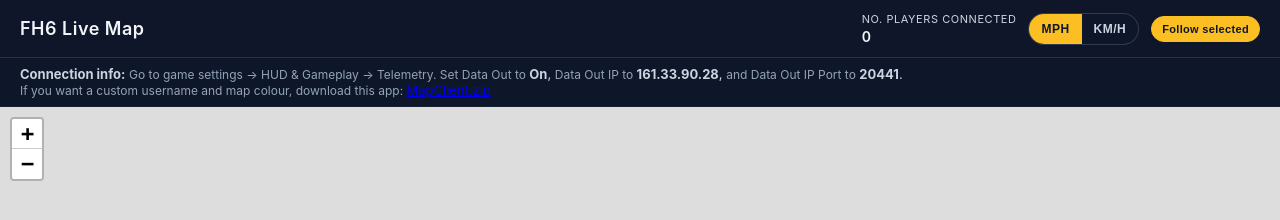
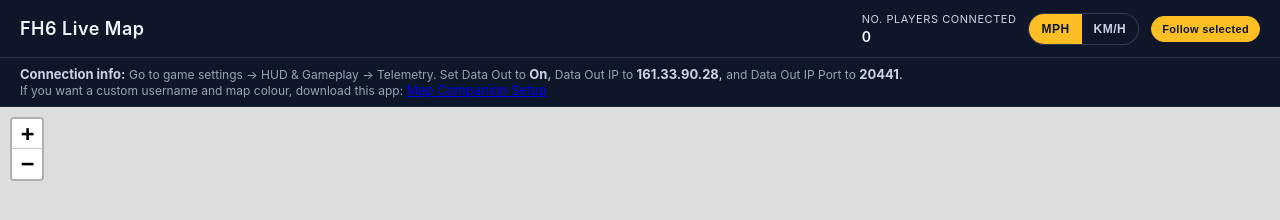
Before and after one commit to ReactiveSlime/Forza-6-Community-Map, a website with bundled scripts: page src/index.html in a window 1280 px wide. Built offline with nearby package versions, Linux system fonts and the light colour scheme; no server answers; files whose address does not match are found by name.

Commit message:
Replace MapClient.zip link with setup exe
Update the download link for the custom username/map colour tool: the anchor now points to 'Forza 6 Map Companion Setup 1.0.0.exe' and the link text was changed from 'MapClient.zip' to 'Map Companion Setup', switching from a ZIP package to an installer executable.

```diff
--- a/src/index.html
+++ b/src/index.html
@@ -215,7 +215,7 @@
       <span class="muted">Data Out IP to </span><strong>161.33.90.28</strong>,
       <span class="muted">and Data Out IP Port to </span><strong>20441</strong>.
       <br />
-      <span class="muted">If you want a custom username and map colour, download this app: </span><a href="https://cdn.reactivesli.me/programs/forza/MapClient.zip" target="_blank" rel="noopener noreferrer">MapClient.zip</a>
+      <span class="muted">If you want a custom username and map colour, download this app: </span><a href="https://cdn.reactivesli.me/programs/forza/Forza 6 Map Companion Setup 1.0.0.exe" target="_blank" rel="noopener noreferrer">Map Companion Setup</a>
     </div>
 
     <div id="mapCanvas" aria-label="Forza live map"></div>
```
